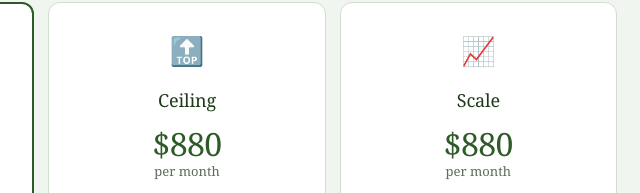
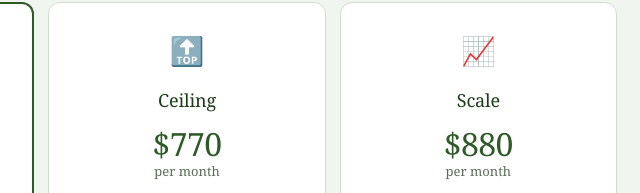
Before and after one commit to Reposiitoned/SheridanLegal, a website: page index.html in a window 1280 px wide. Shown: the part 2393-2586 px from the top of the page, 453-1093 px from the left. Drawn offline with Linux system fonts and the light colour scheme.

Commit message:
Update Index

```diff
--- a/index.html
+++ b/index.html
@@ -549,7 +549,7 @@
       <div class="price-card">
         <span class="price-icon">🔝</span>
         <div class="price-name">Ceiling</div>
-        <div class="price-amount">$880</div>
+        <div class="price-amount">$770</div>
         <div class="price-period">per month</div>
         <div class="price-desc">You're working hard but not moving forward. It might even feel backwards. The business runs, but something is blocking you, and you can't quite see what it is. Ceiling is the diagnostic program that finds what's actually holding you back — and gives you the tools and frameworks to break through it.</div>
         <a href="/signup.html?plan=ceiling" class="btn-price">Get started</a>
```
